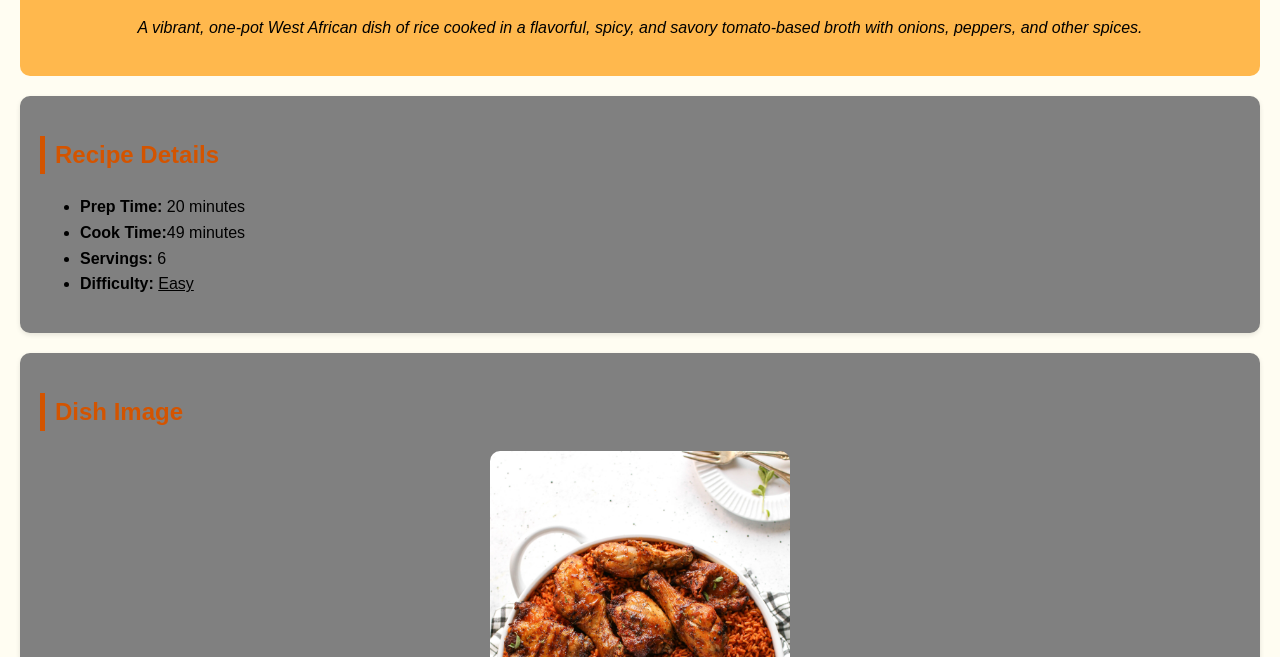
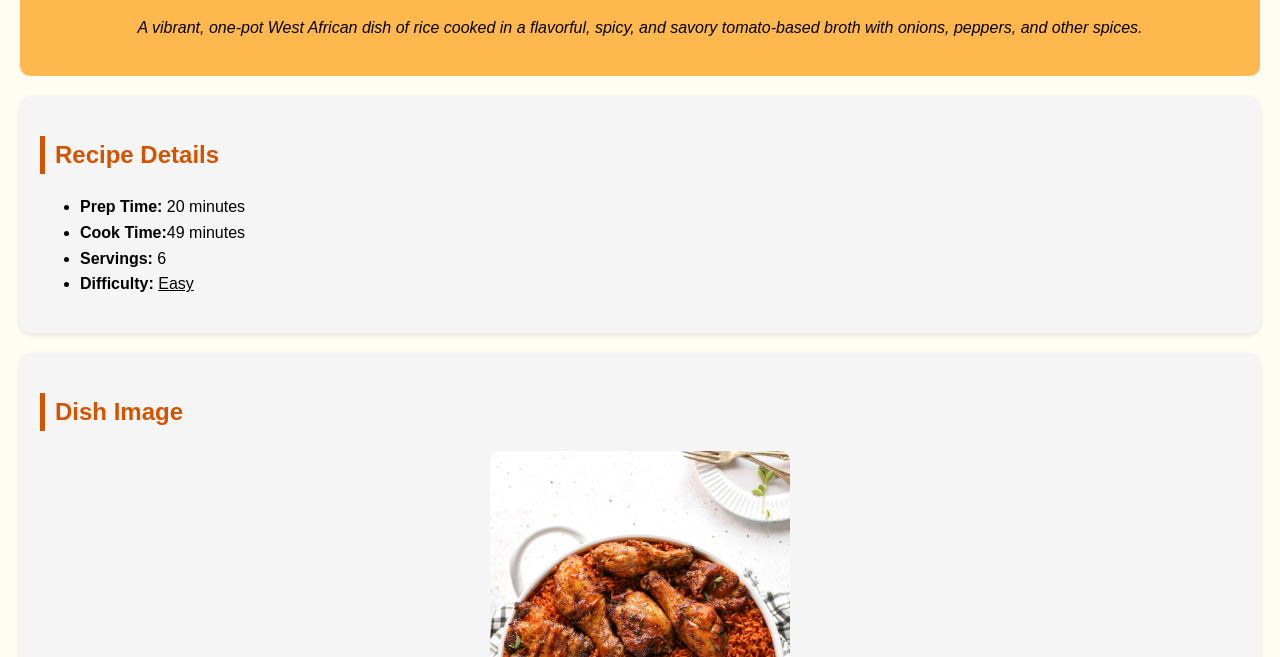
Before and after one commit to emma-toba/jollof-rice-recipe, a plain HTML site: page index.html in a window 1280 px wide. Shown: the part 143-800 px from the top of the page. Drawn offline with Linux system fonts and the light colour scheme.

Commit message:
Update style.css

```diff
--- a/style.css
+++ b/style.css
@@ -23,7 +23,7 @@ header h1 {
 
 /* Layout using Flexbox */
 section {
-    background: gray;
+    background: whitesmoke;
     padding: 20px;
     margin-bottom: 20px;
     border-radius: 10px;
```
